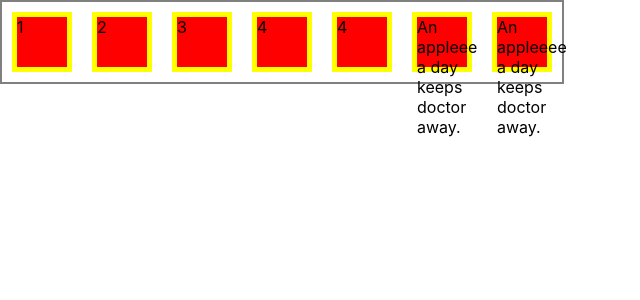
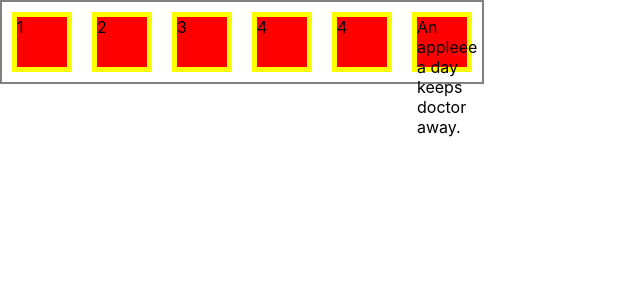
Before and after one commit to ajitadsul/firsthost, a React (Create React App) app: page / in a window 1280 px wide. Shown: the top 300 px of the page, without its empty margins (0-640 px from the left). Built offline with nearby package versions, Linux system fonts and the light colour scheme.

Commit message:
first commit

```diff
--- a/src/App.js
+++ b/src/App.js
@@ -17,12 +17,6 @@ function App(props) {
                                <br/>doctor
                                <br/>away.
       </div>
-    <div className='fcontainer'>An appleeee
-                               <br/>a day
-                               <br/>keeps
-                               <br/>doctor
-                               <br/>away.
-      </div>
      </div>
 
     </>
```
